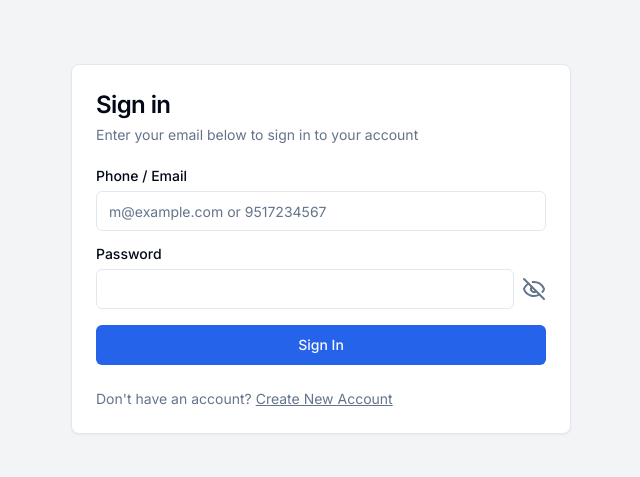
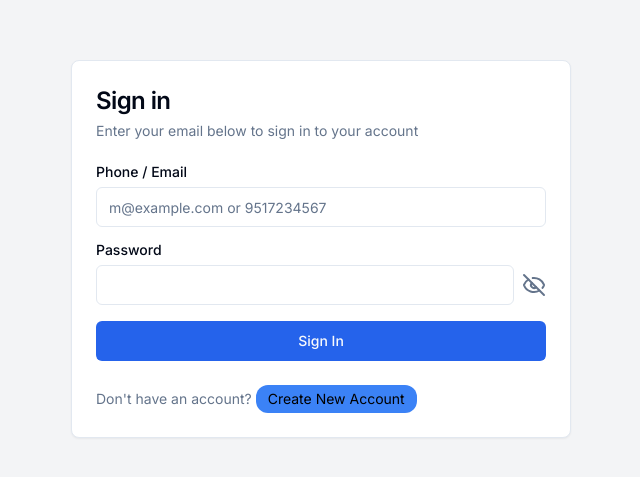
Before and after one commit to ImAdityaa12/storex-frontend, a Next.js app: page /login in a window 1280 px wide. Shown: the part 151-628 px from the top of the page, without its empty margins (319-959 px from the left). Built offline with nearby package versions, Linux system fonts and the light colour scheme.

Commit message:
Enhance registration link styling for improved visibility and user experience

```diff
--- a/src/app/(auth)/login/page.tsx
+++ b/src/app/(auth)/login/page.tsx
@@ -109,7 +109,10 @@ export default function LoginPage() {
         <CardFooter>
           <p className="text-sm text-muted-foreground">
             Don&apos;t have an account?{" "}
-            <Link href="/register" className="underline hover:text-primary">
+            <Link
+              href="/register"
+              className="bg-blue-500 px-3 py-1 text-black rounded-xl hover:bg-blue-600 transition duration-300 inline-block"
+            >
               Create New Account
             </Link>
           </p>
```
